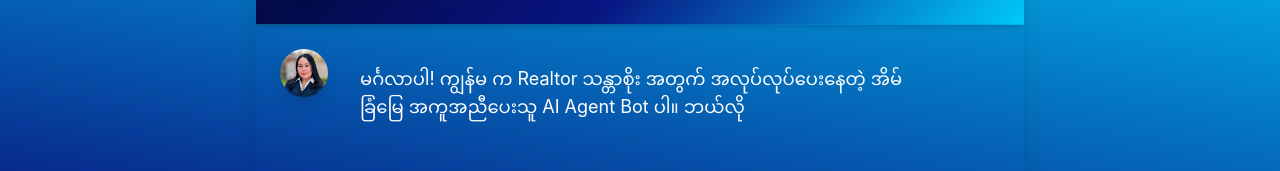
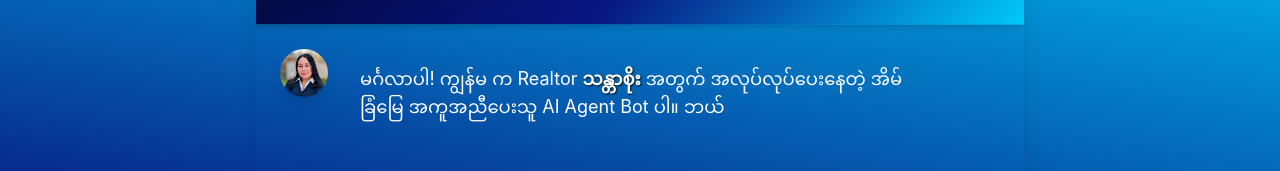
Before and after one commit to zawztun/real_estate_agent, a React (Create React App) app: page / in a window 1280 px wide. Shown: the part 172-343 px from the top of the page. Built offline with nearby package versions, Linux system fonts and the light colour scheme.

Commit message:
Enhance Thandar Soe name styling with bold formatting in initial messages

```diff
--- a/src/App.js
+++ b/src/App.js
@@ -79,8 +79,8 @@ const App = () => {
   useEffect(() => {
     console.log('Showing introduction message');
     const initialMessage = isDarkMode
-      ? 'မင်္ဂလာပါ! ကျွန်မ က Realtor သန္တာစိုး အတွက် အလုပ်လုပ်ပေးနေတဲ့ အိမ်ခြံမြေ အကူအညီပေးသူ AI Agent Bot ပါ။ ဘယ်လို ကူညီပေးရမလဲ?'
-      : 'Hello! I am an AI Agent Bot working for Realtor Thandar Soe, assisting with real estate. How can I help you?';
+      ? 'မင်္ဂလာပါ! ကျွန်မ က Realtor **သန္တာစိုး** အတွက် အလုပ်လုပ်ပေးနေတဲ့ အိမ်ခြံမြေ အကူအညီပေးသူ AI Agent Bot ပါ။ ဘယ်လို ကူညီပေးရမလဲ?'
+      : 'Hello! I am an AI Agent Bot working for Realtor **Thandar Soe**, assisting with real estate. How can I help you?';
 
     const typeInitialMessage = async () => {
       console.log('Starting to type initial message');
@@ -187,6 +187,19 @@ const App = () => {
 
   const Message = ({ role, text, showAvatar = false, isDarkMode }) => {
     const isUser = role === 'user';
+
+    // Function to render text with bold formatting
+    const renderTextWithBold = (text) => {
+      const parts = text.split(/\*\*(.*?)\*\*/);
+      return parts.map((part, index) => {
+        if (index % 2 === 1) {
+          // Odd indices are the content inside **
+          return <strong key={index} style={{ fontWeight: '900', textShadow: isDarkMode ? '1px 1px 2px rgba(0, 0, 0, 0.8)' : '1px 1px 2px rgba(0, 0, 0, 0.3)' }}>{part}</strong>;
+        }
+        return part;
+      });
+    };
+
     return (
       <div className={`flex ${isUser ? 'justify-end' : 'justify-start'} mb-3 sm:mb-4 items-start`}>
         {!isUser && showAvatar && (
@@ -204,7 +217,7 @@ const App = () => {
           }
           ${!isUser && !showAvatar ? 'ml-10 sm:ml-16' : ''} whitespace-pre-wrap text-base sm:text-lg`}
         >
-          <p className={isDarkMode ? 'text-white' : ''}>{text}</p>
+          <p className={isDarkMode ? 'text-white' : ''}>{renderTextWithBold(text)}</p>
         </div>
       </div>
     );
```
